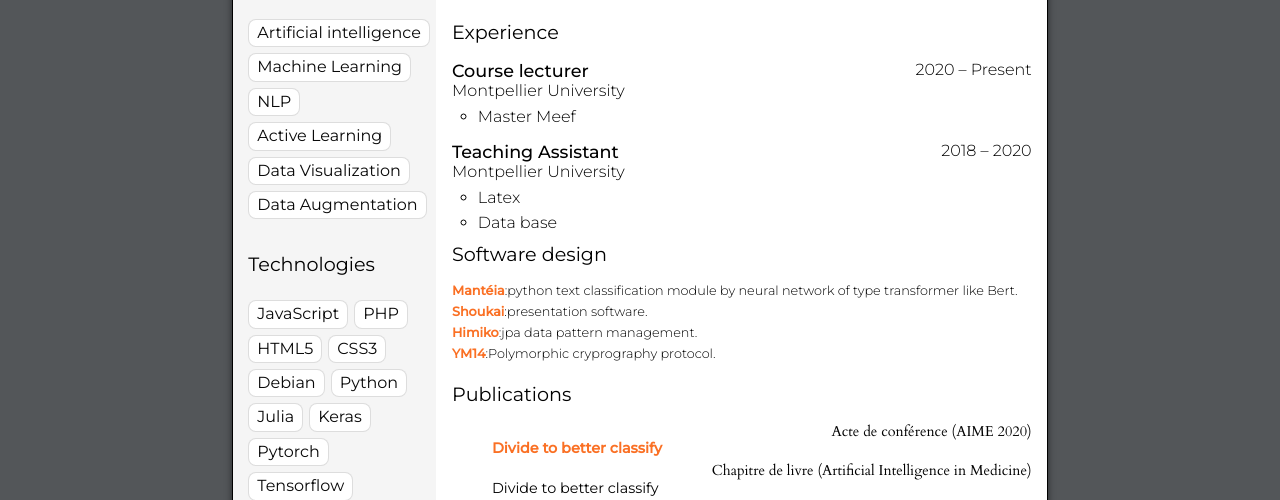
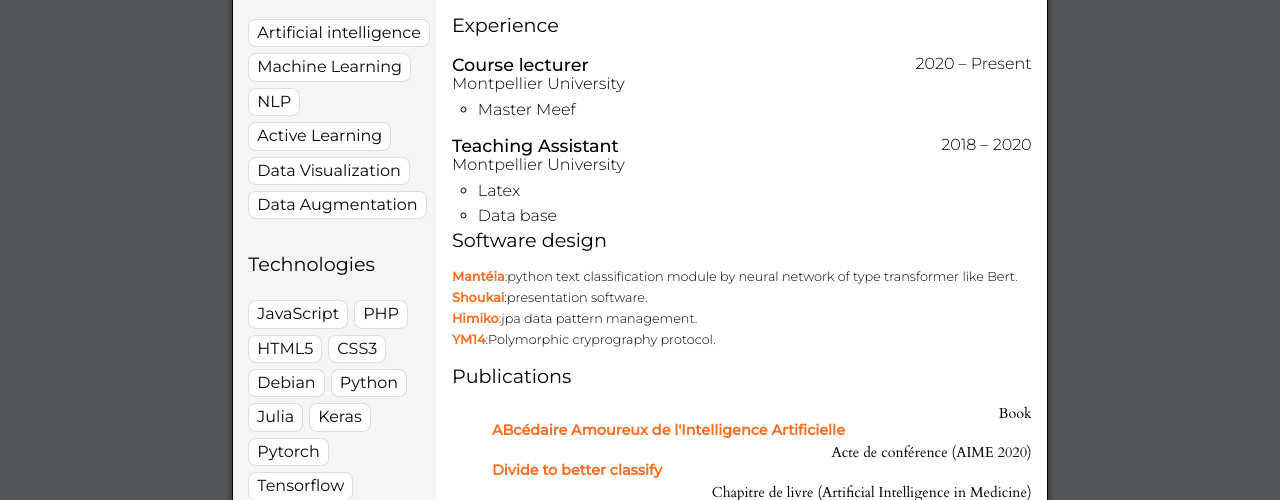
Before and after one commit to ym001/cv, a plain HTML site: page index.html in a window 1280 px wide. Shown: the part 299-799 px from the top of the page. Drawn offline with nearby package versions, Linux system fonts and the light colour scheme.

Commit message:
Update index.html

```diff
--- a/index.html
+++ b/index.html
@@ -183,6 +183,11 @@
                          <section class="publication">
                             <h6>Publications</h6>
                             <ol><li>
+									<p align="right">Book</p>
+									<p class="sanserif"> <a href="https://www.amazon.fr/dp/B0C872FTS3">ABcédaire Amoureux de l'Intelligence Artificielle</a></p>
+
+								</li>
+				    <li>
 									<p align="right">Acte de conférence (AIME 2020)</p>
 									<p class="sanserif"> <a href="https://doi.org/10.1007/978-3-030-59137-3_9">Divide to better classify</a></p>
 
```
